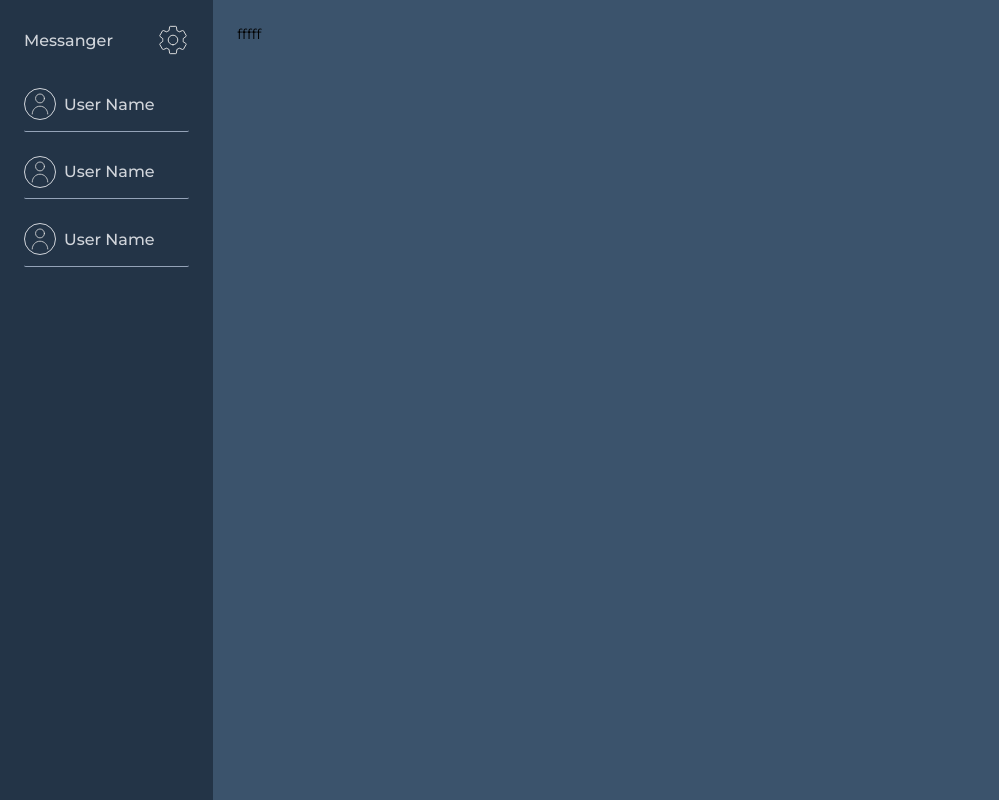
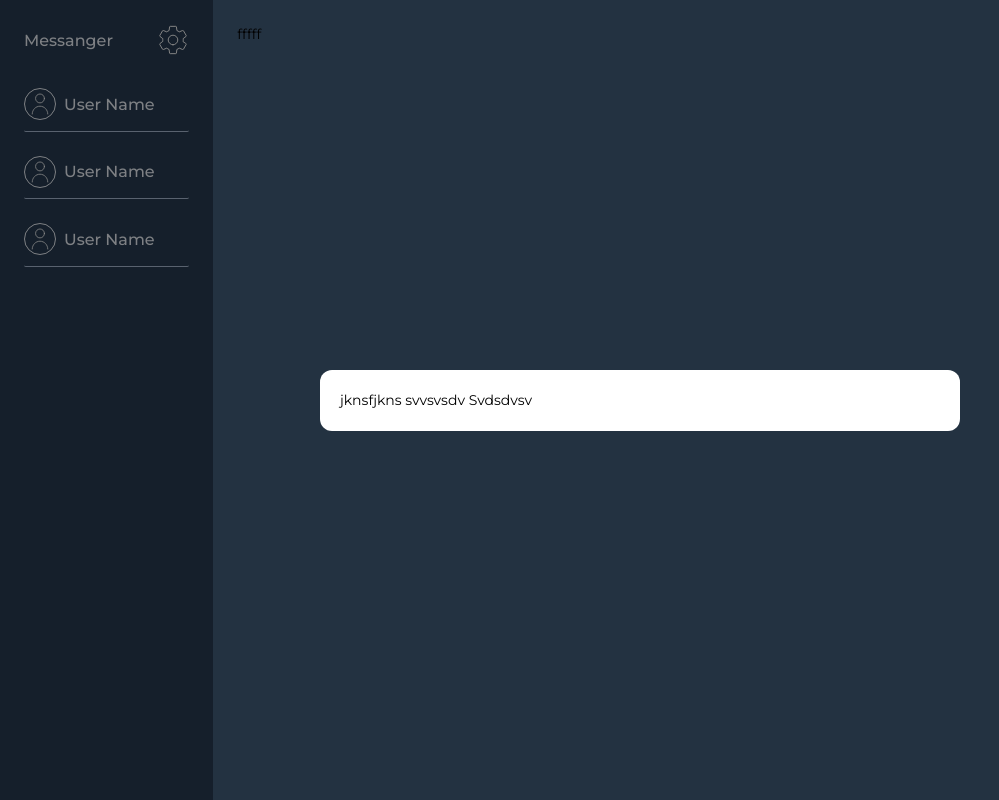
Before and after one commit to 1vvan/messanger-react, a React (Create React App) app: page /messanger in a window 1280 px wide. Both pictures are taken after a click on the button 173 px from the left and 40 px from the top of the page. Shown: the whole page, without its empty margins (0-999 px from the left). Built offline with nearby package versions, Linux system fonts and the light colour scheme.

Commit message:
feat/CT-2: add settings modal

```diff
--- /dev/null
+++ b/src/components/modal/modal.module.scss
@@ -0,0 +1,30 @@
+.modal{
+    height: 100vh;
+    width: 100vw;
+    background-color: rgba(0, 0, 0, 0.4);
+    position: fixed;
+    z-index: 99;
+    top: 0;
+    left: 0;
+    display: flex;
+    justify-content: center;
+    align-items: center;
+    opacity: 0;
+    pointer-events: none;
+    transition: all .3s ease 0s;
+    &__content{
+        padding: 20px;
+        border-radius: 12px;
+        background-color: #fff;
+        width: 50vw;
+        transform: scale(0.8);
+        transition: all .3s ease 0s;
+        &-active{
+            transform: scale(1);
+        }
+    }
+    &-active{
+        opacity: 1;
+        pointer-events: all;
+    }
+}
--- /dev/null
+++ b/src/components/modal/modal.tsx
@@ -0,0 +1,32 @@
+import React from "react";
+import styles from "./modal.module.scss";
+import clsx from "clsx";
+
+interface ModalProps {
+    active: boolean
+    setActive: (boolean) => void
+}
+
+export const ModalWrapper: React.FC<React.PropsWithChildren<ModalProps>> = ({
+  active,
+  setActive,
+  children,
+}) => {
+  return (
+    <div
+      className={clsx(styles["modal"], {
+        [styles["modal-active"]]: active,
+      })}
+      onClick={() => setActive(false)}
+    >
+      <div
+        className={clsx(styles["modal__content"], {
+          [styles["modal__content-active"]]: active,
+        })}
+        onClick={(e) => e.stopPropagation}
+      >
+        {children}
+      </div>
+    </div>
+  );
+};
--- a/src/components/sidebar/Sidebar.tsx
+++ b/src/components/sidebar/Sidebar.tsx
@@ -1,14 +1,22 @@
-import React from "react";
+import React, { useState } from "react";
 import { UserRow } from "../user-row/user-row";
 import { ICON_COLLECTION } from "@/UI/icon/icon-list";
 import { Icon } from "@/UI/icon/icon";
+import { ModalWrapper } from "../modal/modal";
 
 export const Sidebar = () => {
+    const [activeModal, setActiveModal] = useState(false)
+    console.log(activeModal);
+
     return (
-    <section className="fixed top-0 left-0 w-2/12 p-24px h-full bg-primary-dark overflow-y-auto">
+      <>
+        <section className="fixed z-10 top-0 left-0 w-2/12 p-24px h-full bg-primary-dark overflow-y-auto">
           <div className="w-full flex mb-32px justify-between items-center">
             <h4 className="font-medium text-l text-gray-300">Messanger</h4>
-        <button className="flex items-center justify-center">
+            <button
+              className="flex items-center justify-center"
+              onClick={() => setActiveModal(true)}
+            >
               <Icon
                 icon={ICON_COLLECTION.settings}
                 iconSize="32px"
@@ -22,5 +30,11 @@ export const Sidebar = () => {
             <UserRow />
           </div>
         </section>
+            <ModalWrapper active={activeModal} setActive={setActiveModal}>
+                jknsfjkns
+                svvsvsdv
+                Svdsdvsv
+        </ModalWrapper>
+      </>
     );
 };
--- a/src/layout/AppLayout.tsx
+++ b/src/layout/AppLayout.tsx
@@ -5,7 +5,7 @@ export const AppLayout: React.FC<React.PropsWithChildren> = ({ children }) => {
   return (
     <div className="relative h-screen">
       <Sidebar />
-      <section className="fixed top-0 right-0 w-10/12 h-full p-24px bg-secondary-dark overflow-y-auto">
+      <section className="fixed z-10 top-0 right-0 w-10/12 h-full p-24px bg-secondary-dark overflow-y-auto">
         {children}
       </section>
     </div>
```
Lines whose indentation alone changed are shown as unchanged.
